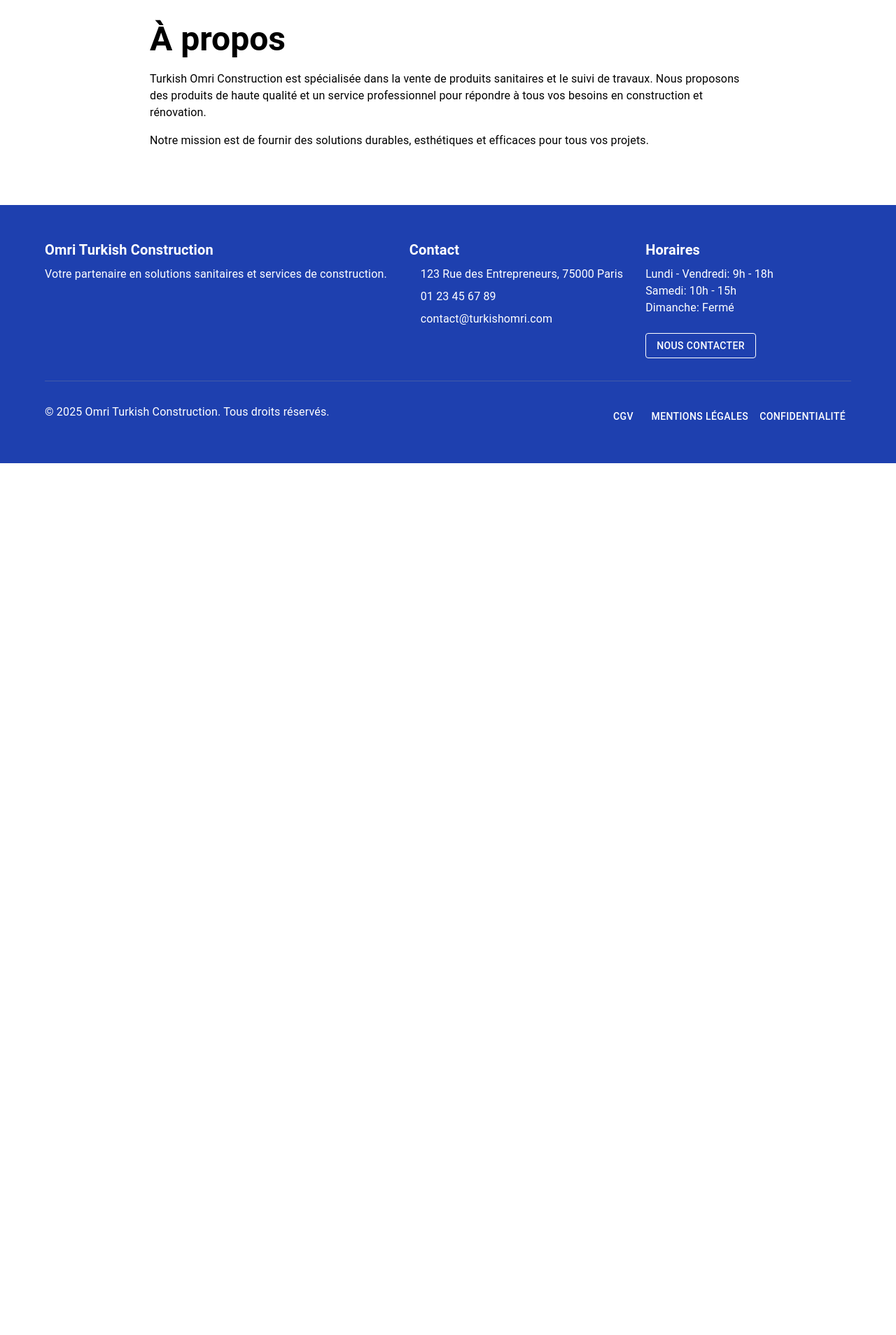
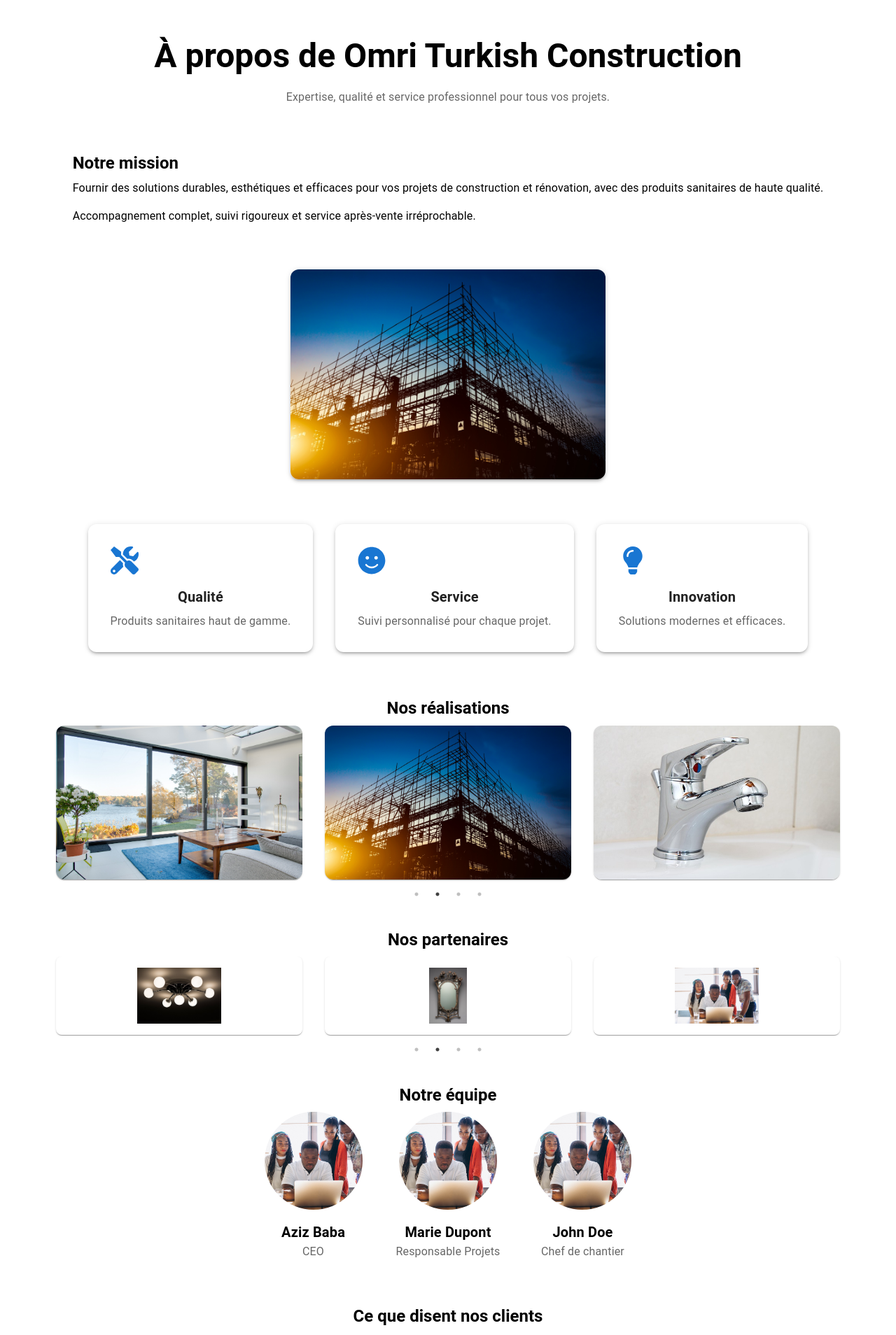
Before and after one commit to azizbaba237/omri-turkish-construction, a React (Vite) app: page /about in a window 1280 px wide. Shown: the part 100-2008 px from the top of the page at 70% size. Before the commit the page ends 800 px from the top, so only its background shows below. Built offline with nearby package versions, Linux system fonts and the light colour scheme; some icons are missing.

Commit message:
page a propos

```diff
--- a/package.json
+++ b/package.json
@@ -21,7 +21,10 @@
     "lucide-react": "^0.539.0",
     "react": "^19.1.1",
     "react-dom": "^19.1.1",
-    "react-router-dom": "^6.30.1"
+    "react-icons": "^5.5.0",
+    "react-router-dom": "^6.30.1",
+    "react-slick": "^0.31.0",
+    "slick-carousel": "^1.8.1"
   },
   "devDependencies": {
     "@eslint/js": "^9.33.0",
--- a/src/pages/About.jsx
+++ b/src/pages/About.jsx
@@ -1,22 +1,237 @@
 import React from "react";
-import { Container, Typography, Box } from "@mui/material";
+import {
+  Container,
+  Typography,
+  Box,
+  Grid,
+  Card,
+  CardMedia,
+  Avatar,
+} from "@mui/material";
+import { FaTools, FaSmile, FaLightbulb } from "react-icons/fa";
+import Slider from "react-slick"; // Carrousel
+import "slick-carousel/slick/slick.css";
+import "slick-carousel/slick/slick-theme.css";
 
 const About = () => {
+  const values = [
+    {
+      title: "Qualité",
+      desc: "Produits sanitaires haut de gamme.",
+      icon: <FaTools size={40} color="#1976d2" />,
+    },
+    {
+      title: "Service",
+      desc: "Suivi personnalisé pour chaque projet.",
+      icon: <FaSmile size={40} color="#1976d2" />,
+    },
+    {
+      title: "Innovation",
+      desc: "Solutions modernes et efficaces.",
+      icon: <FaLightbulb size={40} color="#1976d2" />,
+    },
+  ];
+
+  const realizations = [
+    "/images/photo5.jpg",
+    "/images/vitre1.jpg",
+    "/images/construction1.jpg",
+    "/images/robinet.jpg",
+  ];
+
+  const partners = [
+    "/images/logo.jpg",
+    "/images/lampe.jpg",
+    "/images/miroir.jpg",
+    "/images/equipe.jpg",
+  ];
+
+  const team = [
+    { name: "Aziz Baba", role: "CEO", img: "/images/equipe.jpg" },
+    {
+      name: "Marie Dupont",
+      role: "Responsable Projets",
+      img: "/images/equipe.jpg",
+    },
+    { name: "John Doe", role: "Chef de chantier", img: "/images/equipe.jpg" },
+  ];
+
+  const carouselSettings = {
+    dots: true,
+    infinite: true,
+    speed: 500,
+    slidesToShow: 3,
+    slidesToScroll: 1,
+    autoplay: true,
+    autoplaySpeed: 3000,
+    responsive: [
+      { breakpoint: 1024, settings: { slidesToShow: 2 } },
+      { breakpoint: 600, settings: { slidesToShow: 1 } },
+    ],
+  };
+
   return (
-    <Container maxWidth="md" sx={{ py: 5 }}>
-      <Typography variant="h3" gutterBottom fontWeight="bold">
-        À propos
-      </Typography>
-      <Box>
-        <Typography paragraph>
-          Turkish Omri Construction est spécialisée dans la vente de produits
-          sanitaires et le suivi de travaux. Nous proposons des produits de
-          haute qualité et un service professionnel pour répondre à tous vos
-          besoins en construction et rénovation.
+    <Container maxWidth="lg" sx={{ py: 8 }}>
+      {/* Titre principal */}
+      <Box textAlign="center" mb={8}>
+        <Typography variant="h3" fontWeight="bold" gutterBottom>
+          À propos de Omri Turkish Construction
         </Typography>
-        <Typography paragraph>
-          Notre mission est de fournir des solutions durables, esthétiques et
-          efficaces pour tous vos projets.
+        <Typography variant="subtitle1" color="text.secondary">
+          Expertise, qualité et service professionnel pour tous vos projets.
+        </Typography>
+      </Box>
+
+      {/* Section mission */}
+      <Grid
+        container
+        spacing={6}
+        alignItems="center"
+        justifyContent="center"
+        mb={8}
+      >
+        <Grid item xs={12} md={6}>
+          <Typography variant="h5" fontWeight="bold" gutterBottom>
+            Notre mission
+          </Typography>
+          <Typography paragraph>
+            Fournir des solutions durables, esthétiques et efficaces pour vos
+            projets de construction et rénovation, avec des produits sanitaires
+            de haute qualité.
+          </Typography>
+          <Typography paragraph>
+            Accompagnement complet, suivi rigoureux et service après-vente
+            irréprochable.
+          </Typography>
+        </Grid>
+        <Grid item xs={12} md={6}>
+          <Card sx={{ borderRadius: 3, boxShadow: 3, overflow: "hidden" }}>
+            <CardMedia
+              component="img"
+              image="/images/construction1.jpg"
+              alt="Mission Turkish Omri"
+              sx={{ width: "100%", maxHeight: 300, objectFit: "cover" }}
+            />
+          </Card>
+        </Grid>
+      </Grid>
+
+      {/* Valeurs */}
+      <Grid container spacing={4} justifyContent="center" mb={8}>
+        {values.map((val, idx) => (
+          <Grid item xs={12} sm={6} md={4} key={idx}>
+            <Card
+              sx={{ textAlign: "center", p: 4, borderRadius: 3, boxShadow: 3 }}
+            >
+              <Box mb={2}>{val.icon}</Box>
+              <Typography variant="h6" fontWeight="bold" gutterBottom>
+                {val.title}
+              </Typography>
+              <Typography color="text.secondary">{val.desc}</Typography>
+            </Card>
+          </Grid>
+        ))}
+      </Grid>
+
+      {/* Réalisations */}
+      <Box mb={8}>
+        <Typography
+          variant="h5"
+          fontWeight="bold"
+          gutterBottom
+          textAlign="center"
+        >
+          Nos réalisations
+        </Typography>
+        <Slider {...carouselSettings}>
+          {realizations.map((img, idx) => (
+            <Box key={idx} px={2}>
+              <Card sx={{ borderRadius: 3, overflow: "hidden" }}>
+                <CardMedia
+                  component="img"
+                  image={img}
+                  alt={`Réalisations ${idx + 1}`}
+                  sx={{ width: "100%", height: 220, objectFit: "cover" }}
+                />
+              </Card>
+            </Box>
+          ))}
+        </Slider>
+      </Box>
+
+      {/* Partenaires */}
+      <Box mb={8}>
+        <Typography
+          variant="h5"
+          fontWeight="bold"
+          gutterBottom
+          textAlign="center"
+        >
+          Nos partenaires
+        </Typography>
+        <Slider {...carouselSettings}>
+          {partners.map((img, idx) => (
+            <Box key={idx} px={2} textAlign="center">
+              <Card sx={{ borderRadius: 2, p: 2, boxShadow: 1 }}>
+                <CardMedia
+                  component="img"
+                  image={img}
+                  alt={`Partenaire ${idx + 1}`}
+                  sx={{
+                    maxWidth: "100%",
+                    height: 80,
+                    objectFit: "contain",
+                    mx: "auto",
+                  }}
+                />
+              </Card>
+            </Box>
+          ))}
+        </Slider>
+      </Box>
+
+      {/* Équipe */}
+      <Box mb={8}>
+        <Typography
+          variant="h5"
+          fontWeight="bold"
+          gutterBottom
+          textAlign="center"
+        >
+          Notre équipe
+        </Typography>
+        <Grid container spacing={6} justifyContent="center">
+          {team.map((member, idx) => (
+            <Grid
+              item
+              xs={12}
+              sm={6}
+              md={4}
+              key={idx}
+              sx={{ textAlign: "center" }}
+            >
+              <Avatar
+                alt={member.name}
+                src={member.img}
+                sx={{ width: 140, height: 140, mb: 2, mx: "auto" }}
+              />
+              <Typography variant="h6" fontWeight="bold">
+                {member.name}
+              </Typography>
+              <Typography color="text.secondary">{member.role}</Typography>
+            </Grid>
+          ))}
+        </Grid>
+      </Box>
+
+      {/* Témoignages */}
+      <Box mb={8} textAlign="center">
+        <Typography variant="h5" fontWeight="bold" gutterBottom>
+          Ce que disent nos clients
+        </Typography>
+        <Typography variant="body1" fontStyle="italic" color="text.secondary">
+          “Travail impeccable, produits de qualité et suivi très professionnel.”
+          – Client satisfait
         </Typography>
       </Box>
     </Container>
```
Also changed, not shown: 1 other file (tests, documents, lock files or other folders).
